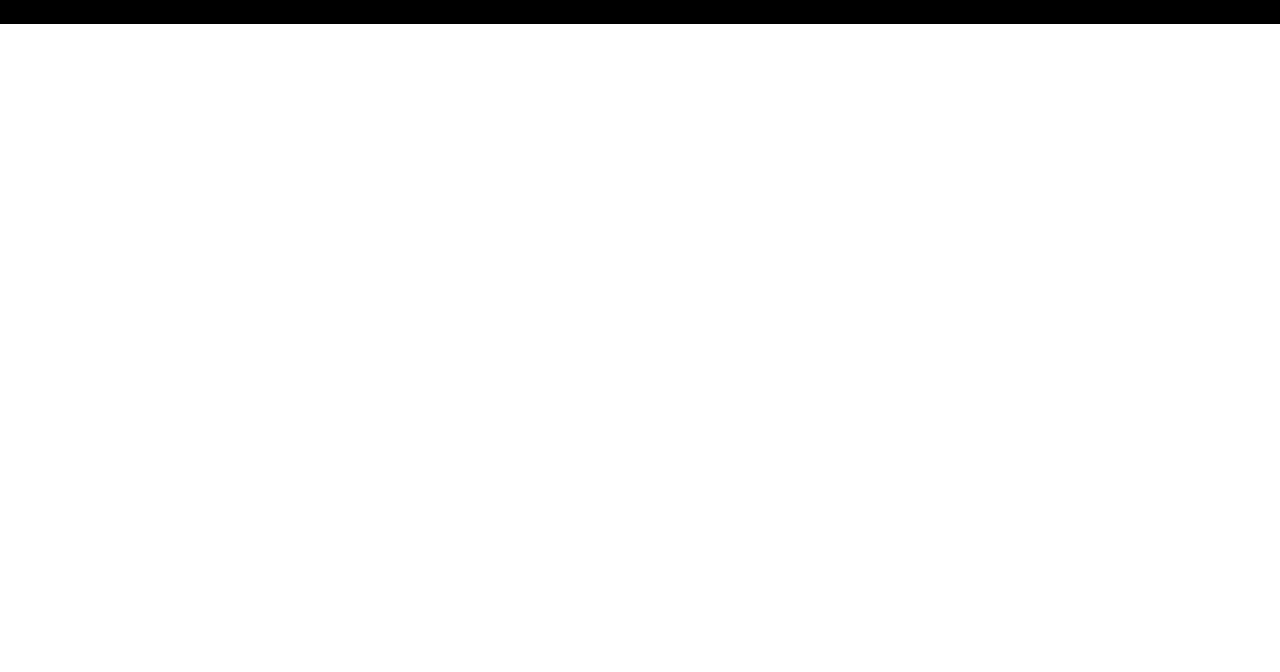
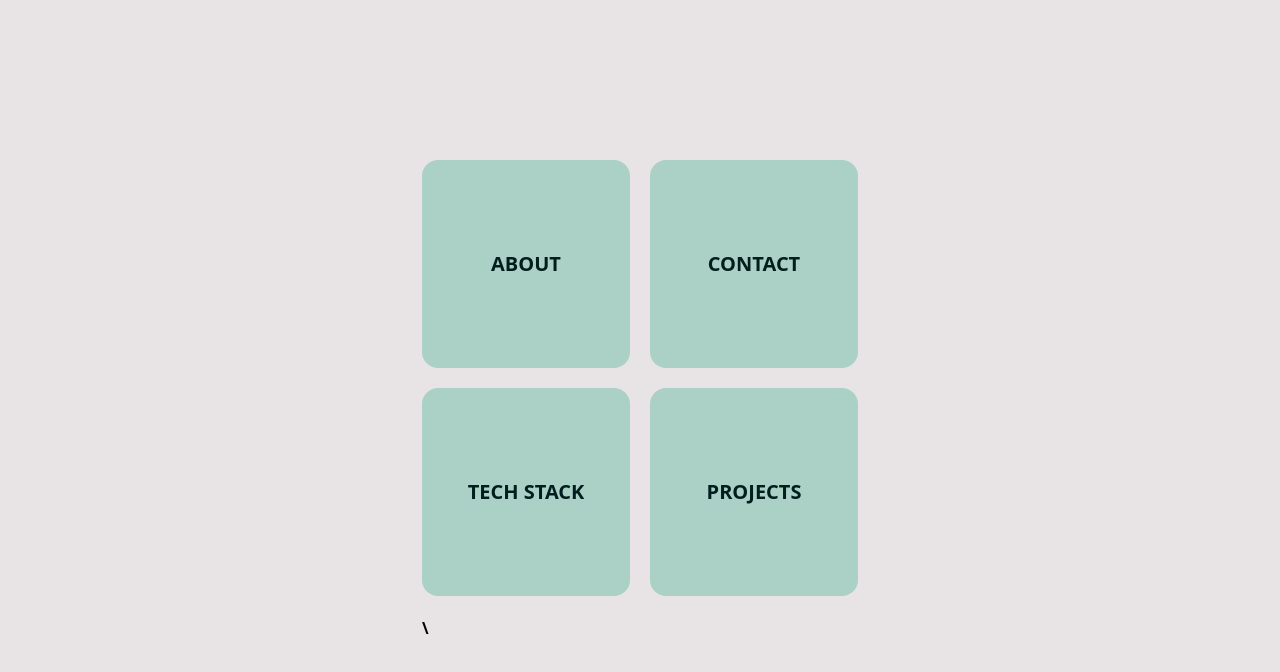
Before and after one commit to zacro14/junel, a Next.js app: page / in a window 1280 px wide. Shown: the top 672 px of the page. Built offline with nearby package versions, Linux system fonts and the light colour scheme.

Commit message:
feat (navigation): add menu navigation (#1)

```diff
--- /dev/null
+++ b/components/header/Header.tsx
@@ -0,0 +1,19 @@
+import { header } from "data/header";
+
+export const Header = () => {
+  return (
+    <section className="h-screen grid items-center justify-center bg-main">
+      <nav className="grid grid-cols-2 grid-rows-2 items-center justify-centers gap-5 cursor-pointer ">
+        {header.map(({ name }) => (
+          <div
+            key={name}
+            className="h-52 w-52 bg-secondary flex items-center justify-center rounded-2xl select-none"
+          >
+            <h1 className="text-stroke text-xl uppercase">{name}</h1>
+          </div>
+        ))}
+        \
+      </nav>
+    </section>
+  );
+};
--- /dev/null
+++ b/components/header/index.tsx
@@ -0,0 +1 @@
+export * from "./Header";
--- /dev/null
+++ b/data/header.ts
@@ -0,0 +1,14 @@
+export const header = [
+  {
+    name: "about",
+  },
+  {
+    name: "contact",
+  },
+  {
+    name: "tech stack",
+  },
+  {
+    name: "projects",
+  },
+];
--- a/pages/index.tsx
+++ b/pages/index.tsx
@@ -1,3 +1,9 @@
+import { Header } from "components/header";
+
 export default function Home() {
-  return <div className="bg-black">hello</div>;
+  return (
+    <div className="font-bold">
+      <Header />
+    </div>
+  );
 }
--- a/tailwind.config.js
+++ b/tailwind.config.js
@@ -5,6 +5,13 @@ module.exports = {
     "./components/**/*.{js,ts,jsx,tsx}",
   ],
   theme: {
+    colors: {
+      main: "#e8e4e6",
+      secondary: "#abd1c6",
+      tertiary: "#e16162",
+      higlight: "#f9bc60",
+      stroke: "#001e1d",
+    },
     extend: {},
   },
   plugins: [],
```
